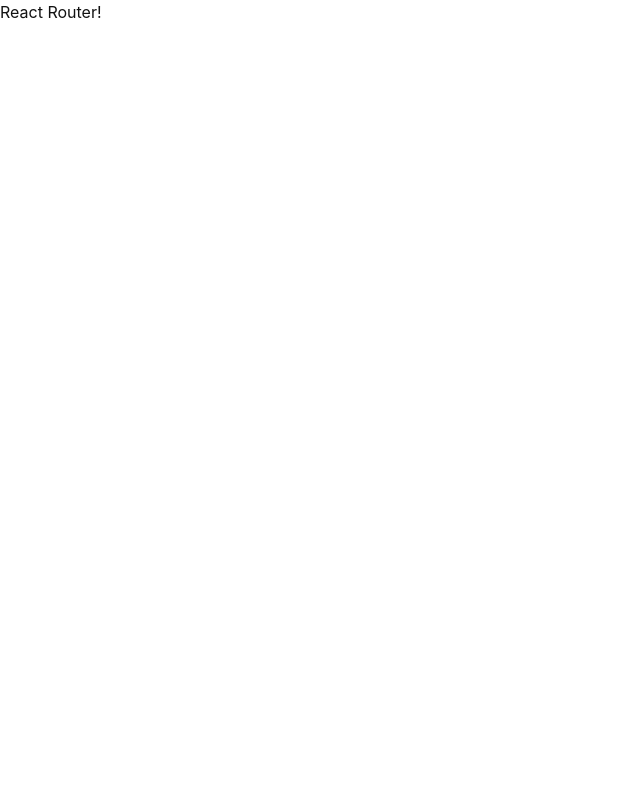
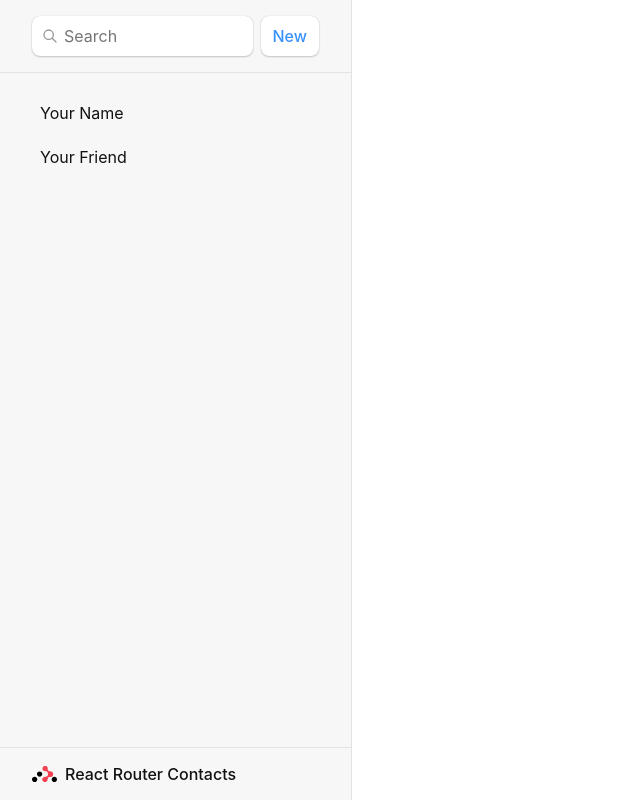
Before and after one commit to MajkoDev/react-router, a React (Vite) app: page / in a window 1280 px wide. Shown: the whole page, without its empty margins (0-640 px from the left). Built offline with nearby package versions, Linux system fonts and the light colour scheme.

Commit message:
root route

```diff
--- a/src/main.jsx
+++ b/src/main.jsx
@@ -2,10 +2,12 @@
 import ReactDOM from "react-dom/client";
 import { RouterProvider, createBrowserRouter } from "react-router-dom";
 
+import Root from "./routes/root"
+
 import "./index.css";
 
 const router = createBrowserRouter([
-  { path: "/", element: <div>React Router!</div> },
+  { path: "/", element: <Root /> },
 ]);
 
 ReactDOM.createRoot(document.getElementById("root")).render(
--- /dev/null
+++ b/src/routes/root.jsx
@@ -0,0 +1,37 @@
+export default function Root() {
+  return (
+    <>
+      <div id="sidebar">
+        <h1>React Router Contacts</h1>
+        <div>
+          <form id="search-form" role="search">
+            <input
+              type="search"
+              id="q"
+              name="q"
+              placeholder="Search"
+              aria-label="Search contacts"
+            />
+            <div id="search-spinner" aria-hidden hidden={true} />
+            <div className="sr-only" aria-live="polite"></div>
+          </form>
+          <form method="post">
+            <button type="submit">New</button>
+          </form>
+        </div>
+
+        <nav>
+          <ul>
+            <li>
+              <a href={`/contacts/1`}>Your Name</a>
+            </li>
+            <li>
+              <a href={`/contacts/2`}>Your Friend</a>
+            </li>
+          </ul>
+        </nav>
+      </div>
+      <div id="detail"></div>
+    </>
+  );
+}
```
Also changed, not shown: 1 other file (tests, documents, lock files or other folders).
